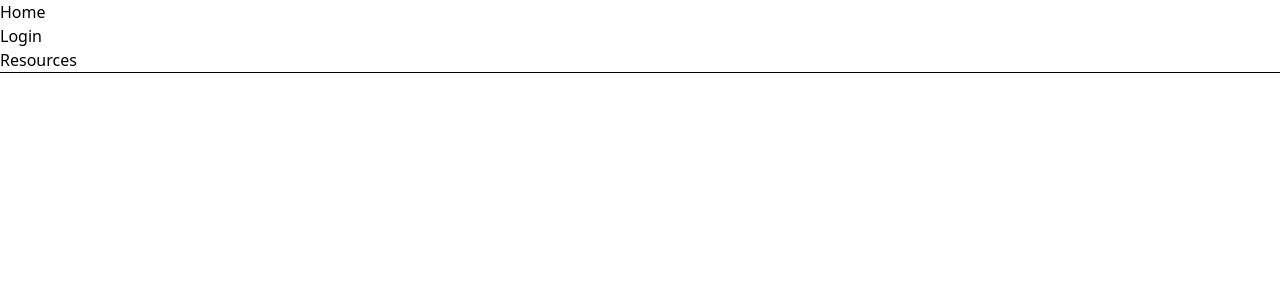
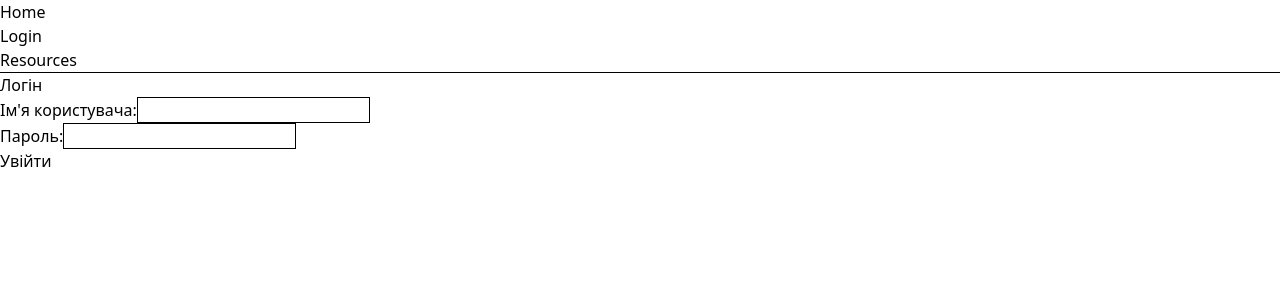
Before and after one commit to aleks1303/dec-2025_react_lessons, a React (Vite) app: page /login in a window 1280 px wide. Shown: the top 300 px of the page. Built offline with nearby package versions, Linux system fonts and the light colour scheme; no server answers.

Commit message:
authentication

```diff
--- a/src/components/login-component/LoginComponent.tsx
+++ b/src/components/login-component/LoginComponent.tsx
@@ -1,18 +1,88 @@
-import {useEffect} from "react";
+// import {useEffect} from "react";
+// import {login} from "../../services/api.service.tsx";
+//
+//
+// const LoginComponent = () => {
+//     useEffect(() => {
+//             login({
+//            username: 'noahh',
+//            password: 'noahhpass',
+//            expiresInMins: 1
+//         })
+//     }, []);
+//     return (
+//         <div>
+//
+//         </div>
+//     );
+// };
+//
+// export default LoginComponent;
+import {useState} from "react";
 import {login} from "../../services/api.service.tsx";
+import {LoginData} from "../../models/LoginData.ts";
 
 
 const LoginComponent = () => {
-    useEffect(() => {
-            login({
-           username: 'noahh',
-           password: 'noahhpass',
-           expiresInMins: 1
-        })
-    }, []);
+    const [formData, setFormData] = useState<LoginData>({
+        username: '',
+        password: '',
+        expiresInMins: 60, // за замовчуванням, можна змінити
+    });
+
+    const [error, setError] = useState('');
+    const [loading, setLoading] = useState(false);
+
+    const handleChange = (e: React.ChangeEvent<HTMLInputElement>) => {
+        const { name, value } = e.target;
+        setFormData(prev => ({ ...prev, [name]: value }));
+    };
+
+    const handleSubmit = async (e: React.FormEvent) => {
+        e.preventDefault();
+        setLoading(true);
+        setError('');
+
+        try {
+            const user = await login(formData);
+            console.log("Успішний вхід:", user);
+        } catch (err) {
+            console.log(err)
+            setError('Невірний логін або пароль');
+        } finally {
+            setLoading(false);
+        }
+    };
+    const classBaseInput = 'border-1'
     return (
         <div>
-
+            <h2>Логін</h2>
+            <form onSubmit={handleSubmit}>
+                <div>
+                    <label>Ім'я користувача:</label>
+                    <input  className={classBaseInput}
+                        type="text"
+                        name="username"
+                        value={formData.username}
+                        onChange={handleChange}
+                        required
+                    />
+                </div>
+                <div>
+                    <label>Пароль:</label>
+                    <input className={classBaseInput}
+                        type="password"
+                        name="password"
+                        value={formData.password}
+                        onChange={handleChange}
+                        required
+                    />
+                </div>
+                <button type="submit" disabled={loading}>
+                    {loading ? 'Завантаження...' : 'Увійти'}
+                </button>
+                {error && <p style={{color: 'red'}}>{error}</p>}
+            </form>
         </div>
     );
 };
```
